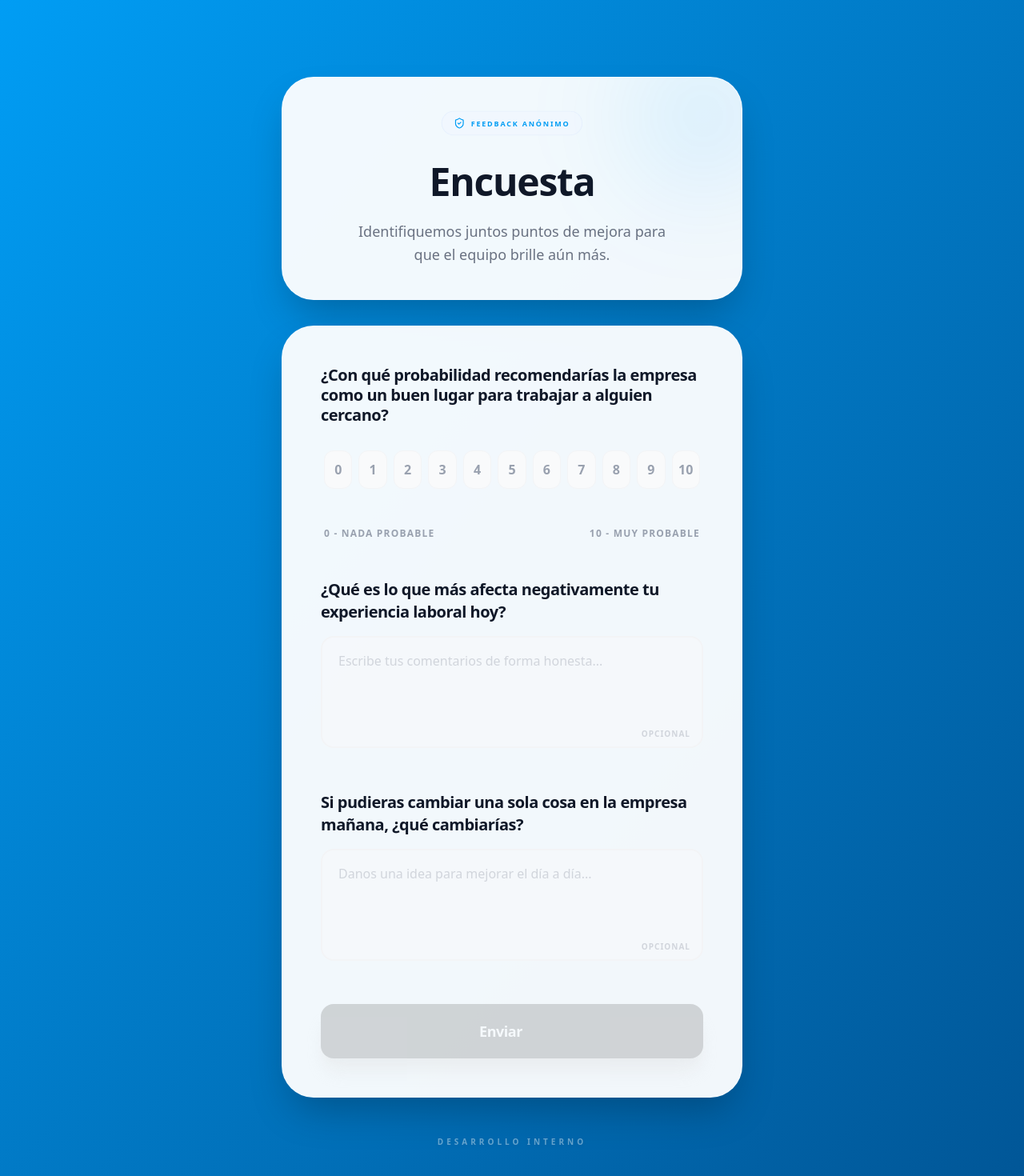
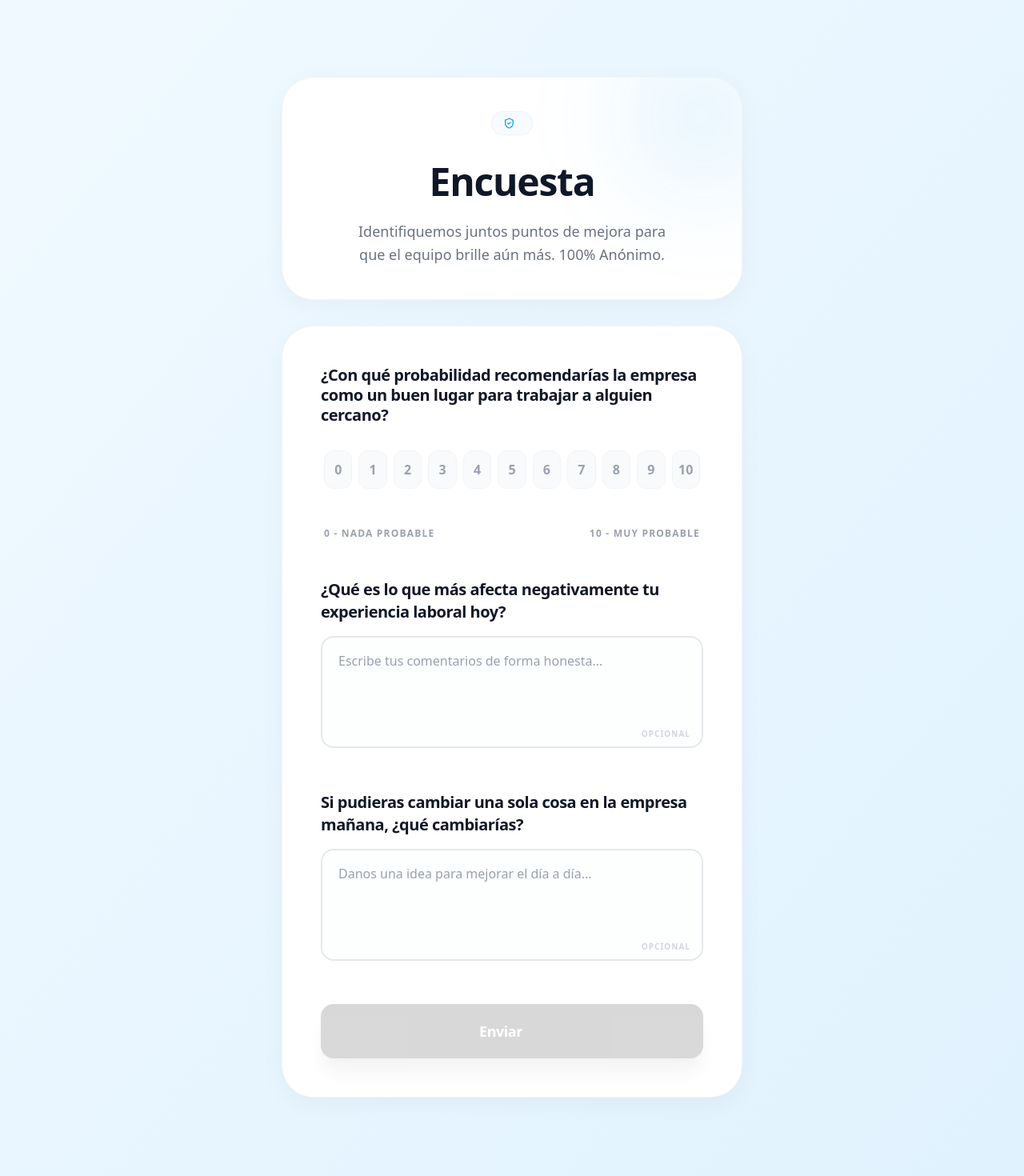
Before and after one commit to darador/encuesta, a Next.js app: page / in a window 1280 px wide. Shown: the top 1470 px of the page at 80% size. Built offline with nearby package versions, Linux system fonts and the light colour scheme.

Commit message:
style: softer background and more visible textarea borders

```diff
--- a/src/app/page.tsx
+++ b/src/app/page.tsx
@@ -3,16 +3,16 @@ import { ShieldCheck } from 'lucide-react';
 
 export default function Home() {
   return (
-    <main className="min-h-screen bg-gradient-to-br from-[#019DF4] to-[#015494] py-8 sm:py-24 px-4 sm:px-6 lg:px-8 font-sans selection:bg-blue-200">
+    <main className="min-h-screen bg-gradient-to-br from-[#F0F9FF] to-[#E0F2FE] py-8 sm:py-24 px-4 sm:px-6 lg:px-8 font-sans selection:bg-blue-100">
       <div className="max-w-xl mx-auto space-y-8">
         {/* Header / Anonymity Notice */}
-        <div className="relative overflow-hidden bg-white/95 rounded-[2.5rem] shadow-2xl border border-white/20 p-8 sm:p-10 text-center">
+        <div className="relative overflow-hidden bg-white rounded-[2.5rem] shadow-[0_8px_30px_rgb(0,0,0,0.04)] border border-gray-100 p-8 sm:p-10 text-center">
           {/* Subtle accent blur */}
           <div className="absolute -top-12 -right-12 w-48 h-48 bg-[#019DF4]/10 rounded-full blur-3xl"></div>
 
           <div className="inline-flex items-center justify-center space-x-2 px-4 py-2 bg-blue-50/50 rounded-full text-[#019DF4] mb-8 border border-blue-100/50 scale-90">
             <ShieldCheck size={16} className="shrink-0" />
-            <span className="text-[10px] font-black uppercase tracking-[0.2em] leading-none">Feedback Anónimo</span>
+            <span className="text-[10px] font-black uppercase tracking-[0.2em] leading-none"></span>
           </div>
 
           <h1 className="text-4xl sm:text-5xl font-black text-gray-900 tracking-tight mb-6">
@@ -20,18 +20,17 @@ export default function Home() {
           </h1>
 
           <p className="text-gray-500 text-lg leading-relaxed max-w-sm mx-auto font-medium">
-            Identifiquemos juntos puntos de mejora para que el equipo brille aún más.
+            Identifiquemos juntos puntos de mejora para que el equipo brille aún más. 100% Anónimo.
+
           </p>
         </div>
 
-        {/* Survey Form Section */}
-        <div className="bg-white/95 rounded-[2.5rem] shadow-2xl border border-white/20 p-8 sm:p-12 relative overflow-hidden">
+        <div className="bg-white rounded-[2.5rem] shadow-[0_8px_30px_rgb(0,0,0,0.04)] border border-gray-100 p-8 sm:p-12 relative overflow-hidden">
           <SurveyForm />
         </div>
 
         <div className="text-center pt-4 pb-12">
           <p className="text-[10px] font-bold text-white/40 uppercase tracking-[0.4em] drop-shadow-sm">
-            DESARROLLO INTERNO
           </p>
         </div>
       </div>
--- a/src/components/SurveyForm.tsx
+++ b/src/components/SurveyForm.tsx
@@ -129,7 +129,7 @@ export function SurveyForm() {
             rows={4}
             value={negativeFeedback}
             onChange={(e) => setNegativeFeedback(e.target.value)}
-            className="w-full px-5 py-4 rounded-2xl border-2 border-gray-100 bg-gray-50/50 focus:bg-white focus:border-blue-500/50 focus:ring-4 focus:ring-blue-50 transition-all duration-300 outline-none resize-none text-gray-700 leading-relaxed placeholder:text-gray-300"
+            className="w-full px-5 py-4 rounded-2xl border-2 border-gray-200 bg-gray-50/30 focus:bg-white focus:border-[#019DF4] focus:ring-4 focus:ring-blue-50 transition-all duration-300 outline-none resize-none text-gray-700 leading-relaxed placeholder:text-gray-400"
             placeholder="Escribe tus comentarios de forma honesta..."
           />
           <div className="absolute right-4 bottom-4 text-[10px] font-bold text-gray-300 uppercase tracking-widest">Opcional</div>
@@ -147,7 +147,7 @@ export function SurveyForm() {
             rows={4}
             value={improvement}
             onChange={(e) => setImprovement(e.target.value)}
-            className="w-full px-5 py-4 rounded-2xl border-2 border-gray-100 bg-gray-50/50 focus:bg-white focus:border-blue-500/50 focus:ring-4 focus:ring-blue-50 transition-all duration-300 outline-none resize-none text-gray-700 leading-relaxed placeholder:text-gray-300"
+            className="w-full px-5 py-4 rounded-2xl border-2 border-gray-200 bg-gray-50/30 focus:bg-white focus:border-[#019DF4] focus:ring-4 focus:ring-blue-50 transition-all duration-300 outline-none resize-none text-gray-700 leading-relaxed placeholder:text-gray-400"
             placeholder="Danos una idea para mejorar el día a día..."
           />
           <div className="absolute right-4 bottom-4 text-[10px] font-bold text-gray-300 uppercase tracking-widest">Opcional</div>
```
